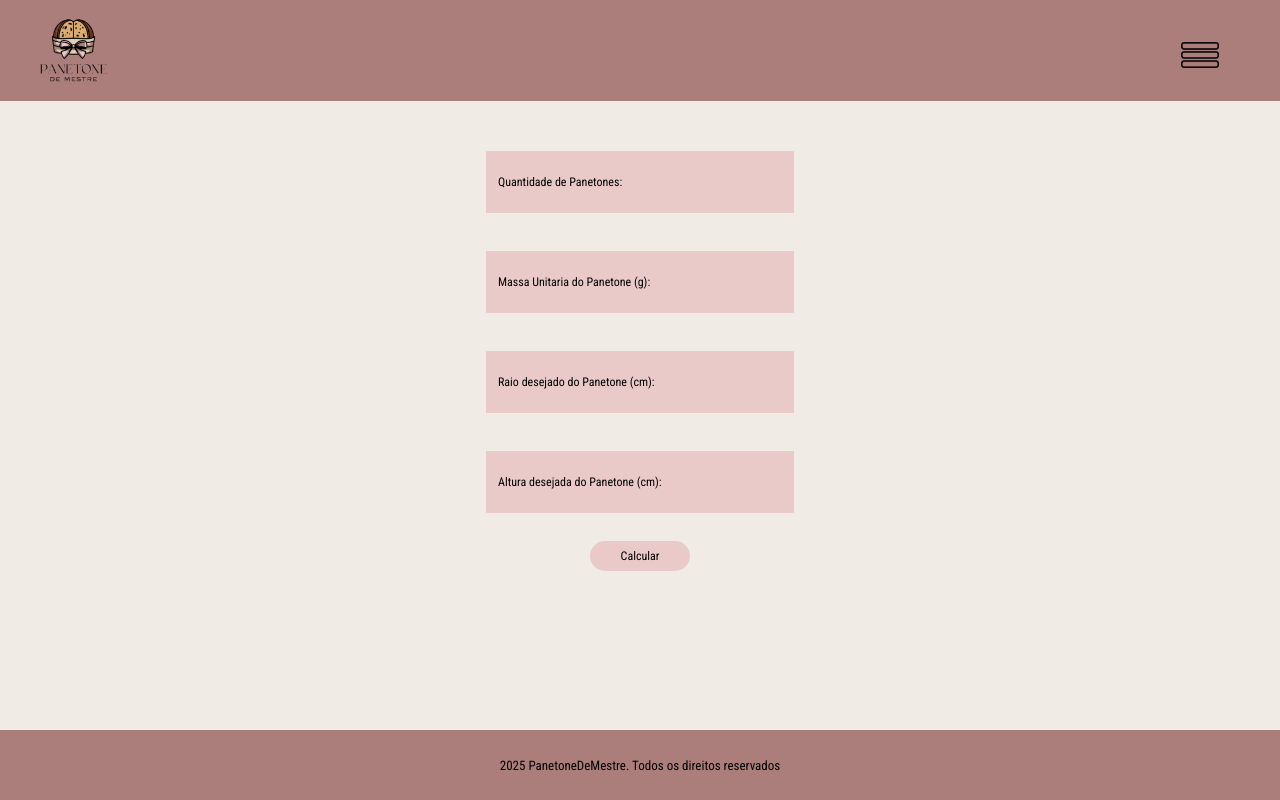
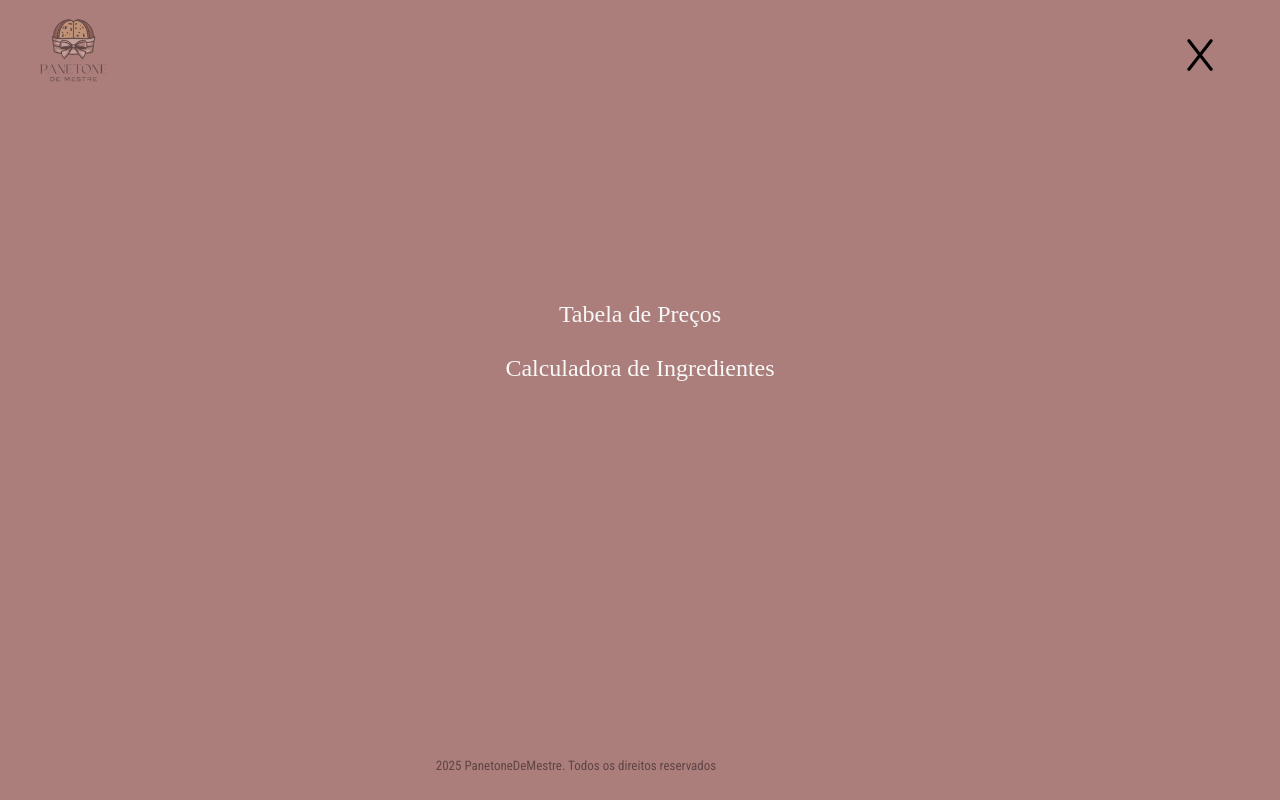
Before and after one commit to Bryanps7/Panetone-de-Mestre, a website built with Vite: page index.html in a window 1280 px wide. Both pictures are taken after a click on the button 1200 px from the left and 50 px from the top of the page. Built offline with nearby package versions, Linux system fonts and the light colour scheme.

Commit message:
front-end finalizado

```diff
--- a/gerarRespostas.js
+++ b/gerarRespostas.js
@@ -1,11 +1,11 @@
-const menu = document.getElementById('menu')
-const menuPG = document.getElementById('menuPG')
+let menu = document.getElementById('menu')
+let menuPG = document.getElementById('menuPG')
 
 menu.addEventListener("click", () => {
     menuPG.style.display = "block"
 })
 
-const closeMenu = document.getElementById('closeMenu')
+let closeMenu = document.getElementById('closeMenu')
 closeMenu.addEventListener("click", () => {
     menuPG.style.display = "none"
 })
--- a/index.html
+++ b/index.html
@@ -16,14 +16,14 @@
 <body>
     <header>
         <img src="logo.png" alt="" class="logo" width="147px" height="147px">
-        <button><img src="menu2.png" alt="Clique para abrir o menu" class="menu" id="menu" width="38px"
+        <button id="menu"><img src="menu2.png" alt="Clique para abrir o menu" class="menu"  width="38px"
                 height="38px"></button>
     </header>
 
-    <div class="menuPG" >
+    <div id="menuPG" class="menuPG">
         <header>
             <img src="logo.png" alt="" class="logo" width="147px" height="147px">
-            <button><img src="iconX.png" alt="Clique para abrir o menu" class="closeMenu" id="closeMenu" width="38px"
+            <button id="closeMenu"><img src="iconX.png" alt="Clique para abrir o menu" class="closeMenu"  width="38px"
                     height="38px"></button>
         </header>
         <main>
--- a/style.css
+++ b/style.css
@@ -143,6 +143,11 @@ th {
     font-size: 24px;
 }
 
+.menuPG .links a {
+    color: #F8F8F8;
+    text-decoration: none;
+}
+
 .menuPG footer {
     opacity: 45%;
     bottom: 0;
```
Also changed, not shown: pg2.html (+4 -6 lines).
